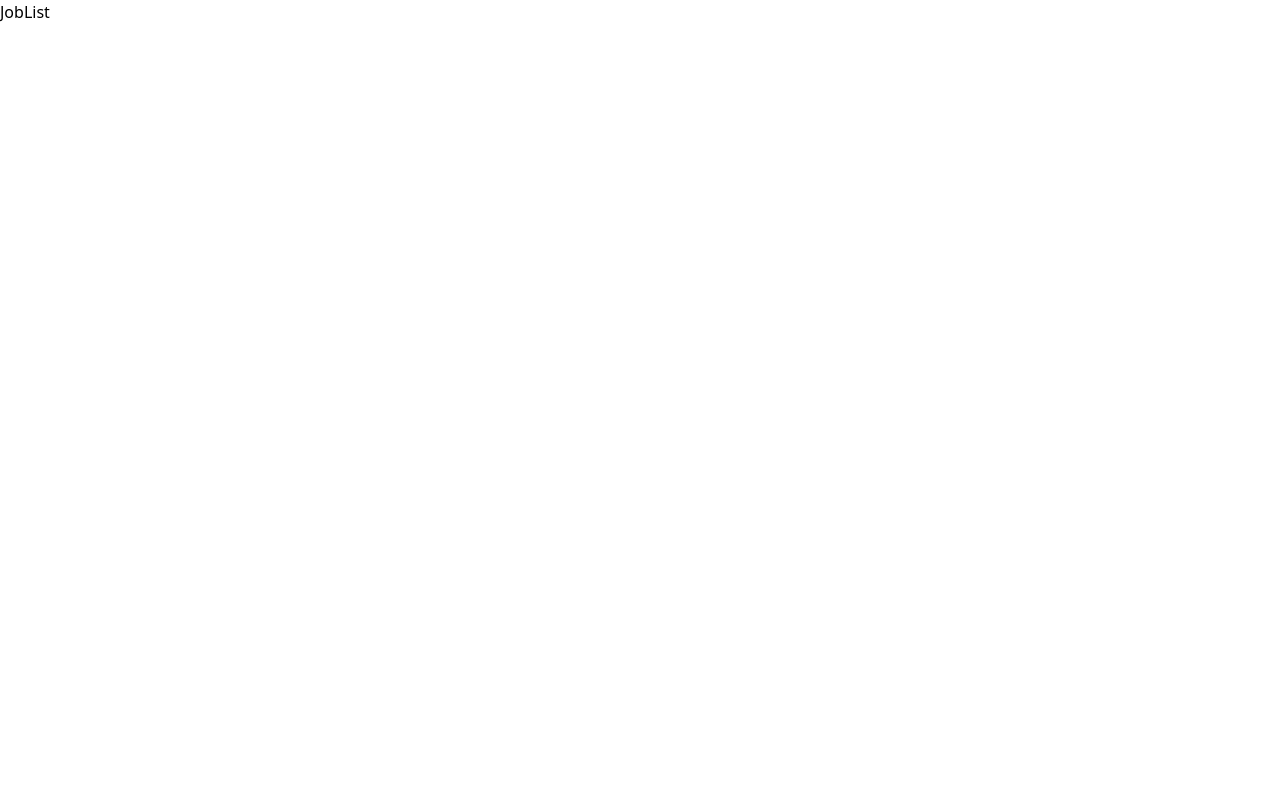
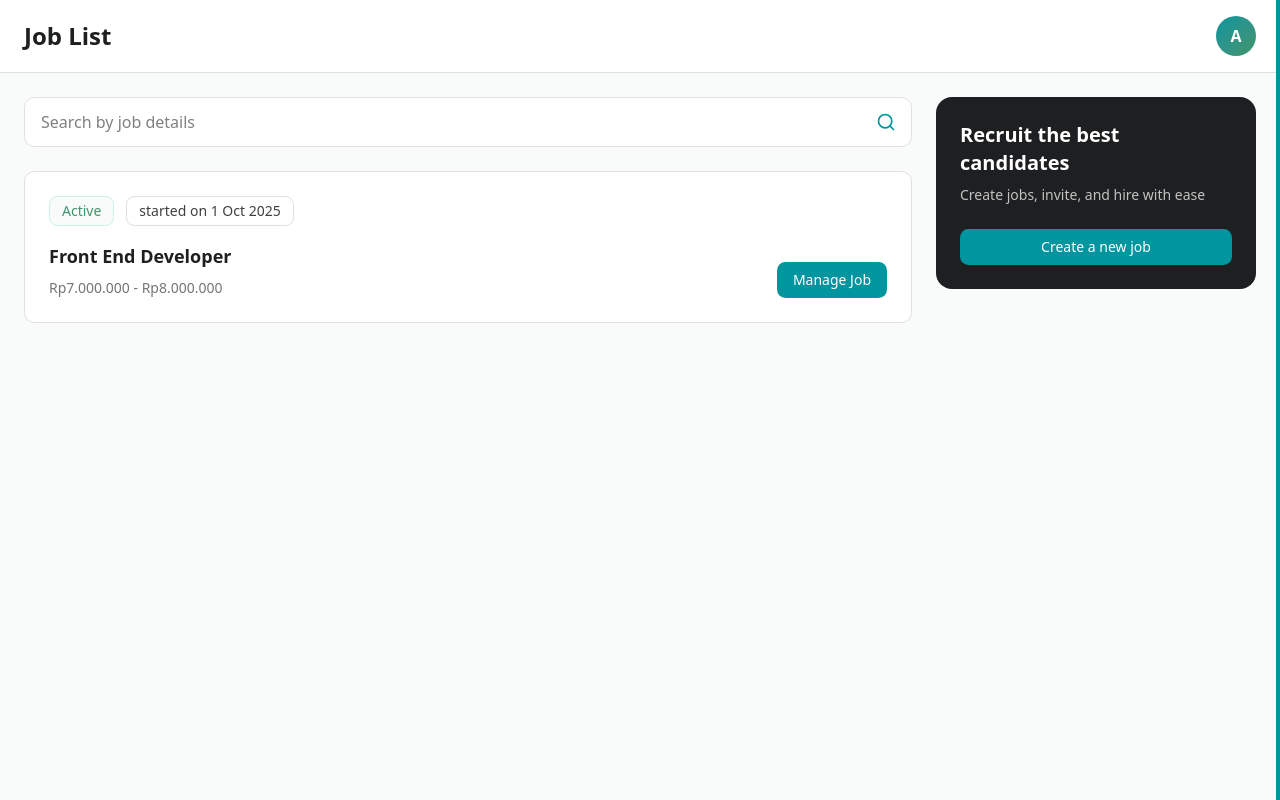
Before and after one commit to RamdlanFaqih/hiring-platform-ramfaq, a Next.js app: page / in a window 1280 px wide. Built offline with nearby package versions, Linux system fonts and the light colour scheme.

Commit message:
feat(admin): initial layout job list

```diff
--- a/package.json
+++ b/package.json
@@ -9,6 +9,7 @@
     "lint": "eslint"
   },
   "dependencies": {
+    "@radix-ui/react-slot": "^1.2.3",
     "class-variance-authority": "^0.7.1",
     "clsx": "^2.1.1",
     "lucide-react": "^0.546.0",
--- /dev/null
+++ b/src/components/job-card.tsx
@@ -0,0 +1,37 @@
+import { Button } from "@/components/ui/button"
+
+interface JobCardProps {
+    job: {
+        id: number
+        status: string
+        statusColor: string
+        startDate: string
+        title: string
+        salary: string
+    }
+}
+
+const JobCard = ({ job }: JobCardProps) => {
+    return (
+        <div className="bg-white rounded-lg p-6 border border-[#e0e0e0] hover:shadow-md transition-shadow">
+            <div className="flex items-start justify-between mb-4">
+                <div className="flex gap-3 items-center">
+                    <span className={`px-3 py-1 rounded-md text-sm font-medium ${job.statusColor} border-accent border`}>{job.status}</span>
+                    <span className={`px-3 py-1 rounded-md text-sm text-[#404040] font-medium border-[#E0E0E0] border`}>{job.startDate}</span>
+                </div>
+            </div>
+            <div className="flex items-end justify-between">
+                <div>
+                    <h3 className="text-lg font-semibold text-[#1d1f20] mb-2">{job.title}</h3>
+                    <p className="text-[#757575] text-sm">{job.salary}</p>
+                </div>
+                <div>
+                    <Button className="bg-[#01959f] hover:bg-[#01959f]/90 text-white px-4 py-2 h-auto text-sm">Manage Job</Button>
+                </div>
+            </div>
+        </div>
+    )
+}
+
+
+export default JobCard
--- /dev/null
+++ b/src/components/job-empty.tsx
@@ -0,0 +1,20 @@
+import React from 'react'
+import { Button } from './ui/button'
+import Image from 'next/image'
+
+const JobEmpty = () => {
+    return (
+        <div className="flex flex-col items-center justify-center py-20">
+            <div className="mb-8 h-64 w-64">
+                <Image src="/empty.png" alt="No jobs available" className="h-full w-full object-contain" />
+            </div>
+            <h2 className="mb-2 text-2xl font-semibold text-[#1d1f20]">No job openings available</h2>
+            <p className="mb-8 text-center text-[#757575]">Create a job opening now and start the candidate process.</p>
+            <Button className="bg-[#f9bb0b] text-[#1d1f20] hover:bg-[#f9bb0b]/90 font-semibold px-8 py-2">
+                Create a new job
+            </Button>
+        </div>
+    )
+}
+
+export default JobEmpty
--- /dev/null
+++ b/src/components/promo-card.tsx
@@ -0,0 +1,15 @@
+import { Button } from "@/components/ui/button"
+
+const PromoCard = () => {
+  return (
+    <div className="bg-[#1d1f20] rounded-2xl p-6 text-white h-fit sticky top-6">
+      <h2 className="text-xl font-semibold mb-2">Recruit the best candidates</h2>
+      <p className="text-[#c2c2c2] text-sm mb-6">Create jobs, invite, and hire with ease</p>
+      <Button className="w-full bg-[#01959f] hover:bg-[#01959f]/90 text-white font-medium py-2 h-auto">
+        Create a new job
+      </Button>
+    </div>
+  )
+}
+
+export default PromoCard
--- /dev/null
+++ b/src/components/ui/button.tsx
@@ -0,0 +1,60 @@
+import * as React from "react"
+import { Slot } from "@radix-ui/react-slot"
+import { cva, type VariantProps } from "class-variance-authority"
+
+import { cn } from "@/lib/utils"
+
+const buttonVariants = cva(
+  "inline-flex items-center justify-center gap-2 whitespace-nowrap rounded-md text-sm font-medium transition-all disabled:pointer-events-none disabled:opacity-50 [&_svg]:pointer-events-none [&_svg:not([class*='size-'])]:size-4 shrink-0 [&_svg]:shrink-0 outline-none focus-visible:border-ring focus-visible:ring-ring/50 focus-visible:ring-[3px] aria-invalid:ring-destructive/20 dark:aria-invalid:ring-destructive/40 aria-invalid:border-destructive",
+  {
+    variants: {
+      variant: {
+        default: "bg-primary text-primary-foreground hover:bg-primary/90",
+        destructive:
+          "bg-destructive text-white hover:bg-destructive/90 focus-visible:ring-destructive/20 dark:focus-visible:ring-destructive/40 dark:bg-destructive/60",
+        outline:
+          "border bg-background shadow-xs hover:bg-accent hover:text-accent-foreground dark:bg-input/30 dark:border-input dark:hover:bg-input/50",
+        secondary:
+          "bg-secondary text-secondary-foreground hover:bg-secondary/80",
+        ghost:
+          "hover:bg-accent hover:text-accent-foreground dark:hover:bg-accent/50",
+        link: "text-primary underline-offset-4 hover:underline",
+      },
+      size: {
+        default: "h-9 px-4 py-2 has-[>svg]:px-3",
+        sm: "h-8 rounded-md gap-1.5 px-3 has-[>svg]:px-2.5",
+        lg: "h-10 rounded-md px-6 has-[>svg]:px-4",
+        icon: "size-9",
+        "icon-sm": "size-8",
+        "icon-lg": "size-10",
+      },
+    },
+    defaultVariants: {
+      variant: "default",
+      size: "default",
+    },
+  }
+)
+
+function Button({
+  className,
+  variant,
+  size,
+  asChild = false,
+  ...props
+}: React.ComponentProps<"button"> &
+  VariantProps<typeof buttonVariants> & {
+    asChild?: boolean
+  }) {
+  const Comp = asChild ? Slot : "button"
+
+  return (
+    <Comp
+      data-slot="button"
+      className={cn(buttonVariants({ variant, size, className }))}
+      {...props}
+    />
+  )
+}
+
+export { Button, buttonVariants }
--- a/src/modules/admin/job-list/job-list.tsx
+++ b/src/modules/admin/job-list/job-list.tsx
@@ -1,9 +1,55 @@
+import JobCard from '@/components/job-card'
+import JobEmpty from '@/components/job-empty'
+import PromoCard from '@/components/promo-card'
+import { Search } from 'lucide-react'
 import React from 'react'
 
 const JobList = () => {
-  return (
-    <div>JobList</div>
-  )
+    const jobs = [
+        {
+            id: 1,
+            status: "Active",
+            statusColor: "bg-[#F8FBF9] text-[#43936c]",
+            startDate: "started on 1 Oct 2025",
+            title: "Front End Developer",
+            salary: "Rp7.000.000 - Rp8.000.000",
+        },
+    ]
+    return (
+        <div className="min-h-screen bg-[#f8fbf9]">
+            <header className="bg-white border-b border-[#e0e0e0] px-6 py-4 flex justify-between items-center">
+                <h1 className="text-2xl font-semibold text-[#1d1f20]">Job List</h1>
+                <div className="w-10 h-10 rounded-full bg-gradient-to-br from-[#01959f] to-[#43936c] flex items-center justify-center text-white font-semibold">
+                    A
+                </div>
+            </header>
+            <div className="flex gap-6 p-6 max-w-7xl mx-auto">
+                <div className="flex-1">
+                    <div className="mb-6 relative">
+                        <input
+                            type="text"
+                            placeholder="Search by job details"
+                            className="w-full px-4 py-3 border border-[#e0e0e0] rounded-lg bg-white text-[#1d1f20] placeholder-[#808080] focus:outline-none focus:ring-2 focus:ring-[#01959f]"
+                        />
+                        <Search className="absolute right-4 top-1/2 transform -translate-y-1/2 text-[#01959f] w-5 h-5" />
+                    </div>
+                    <div className="space-y-4">
+                        {jobs ? (
+                            jobs.map((job) => (
+                                <JobCard key={job.id} job={job} />
+                            ))
+                        ) : (
+                            <JobEmpty />
+                        )}
+                    </div>
+                </div>
+                <div className="w-80">
+                    <PromoCard />
+                </div>
+            </div>
+            <div className="fixed right-0 top-0 bottom-0 w-1 bg-[#01959f]" />
+        </div>
+    )
 }
 
 export default JobList
```
Also changed, not shown: public/empty.png (added), 1 other file (tests, documents, lock files or other folders).
